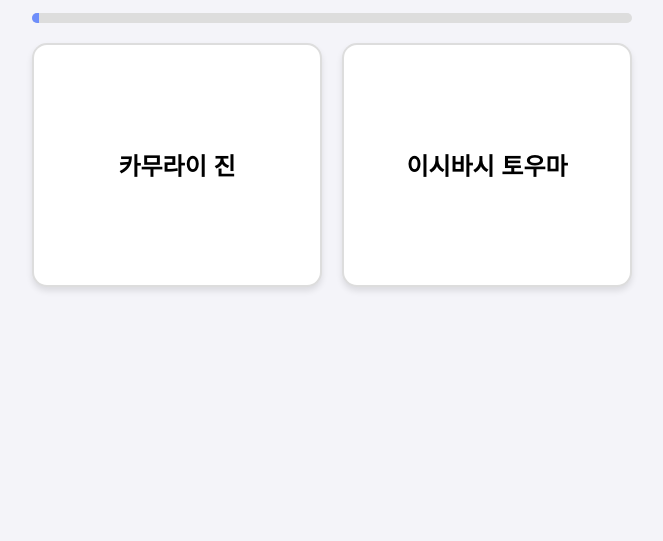
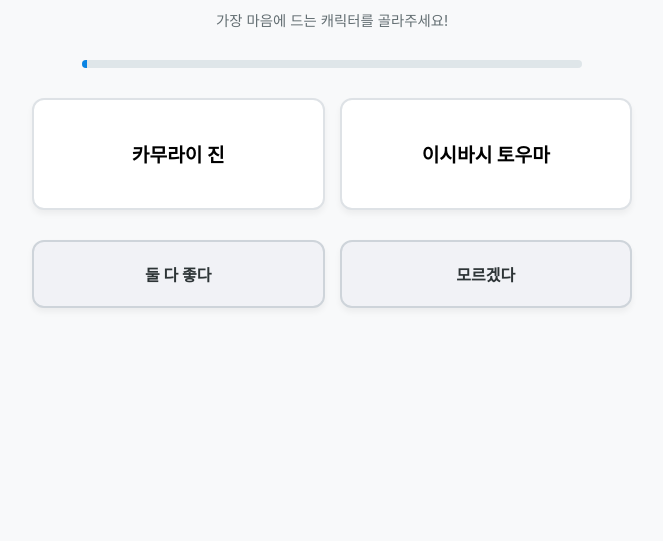
Before and after one commit to o3o-odedek/Tokyo-Debunker-sort, a plain HTML site: page index.html in a window 1280 px wide. Shown: the part 299-840 px from the top of the page, without its empty margins (308-971 px from the left). Before the commit the page ends 800 px from the top, so only its background shows below. Drawn offline with Linux system fonts and the light colour scheme.

Commit message:
Update index.html

```diff
--- a/index.html
+++ b/index.html
@@ -5,47 +5,63 @@
     <meta name="viewport" content="width=device-width, initial-scale=1.0">
     <title>도쿄 디벙커 캐릭터 소트</title>
     <style>
-        body { font-family: 'Pretendard', sans-serif; background-color: #f4f4f9; display: flex; flex-direction: column; align-items: center; justify-content: center; height: 100vh; margin: 0; }
-        h1 { color: #333; margin-bottom: 30px; }
-        .container { display: flex; gap: 20px; width: 90%; max-width: 600px; }
-        .button { flex: 1; height: 200px; background: white; border: 2px solid #ddd; border-radius: 15px; display: flex; align-items: center; justify-content: center; font-size: 1.5rem; font-weight: bold; cursor: pointer; transition: all 0.2s; box-shadow: 0 4px 6px rgba(0,0,0,0.1); padding: 20px; text-align: center; }
-        .button:hover { border-color: #6e8efb; transform: translateY(-5px); }
-        .progress-bar { width: 90%; max-width: 600px; height: 10px; background: #ddd; border-radius: 5px; margin-bottom: 20px; overflow: hidden; }
-        .progress { height: 100%; background: #6e8efb; width: 0%; transition: width 0.3s; }
-        #result { display: none; width: 90%; max-width: 400px; background: white; padding: 20px; border-radius: 15px; box-shadow: 0 4px 6px rgba(0,0,0,0.1); }
-        .result-item { padding: 10px; border-bottom: 1px solid #eee; display: flex; justify-content: space-between; }
+        body { font-family: 'Pretendard', -apple-system, sans-serif; background-color: #f8f9fa; display: flex; flex-direction: column; align-items: center; justify-content: center; min-height: 100vh; margin: 0; padding: 20px; }
+        h1 { color: #2d3436; margin-bottom: 10px; font-size: 1.5rem; }
+        .info { color: #636e72; margin-bottom: 30px; font-size: 0.9rem; }
+
+        .progress-container { width: 100%; max-width: 500px; background: #dfe6e9; height: 8px; border-radius: 4px; margin-bottom: 30px; overflow: hidden; }
+        .progress-bar { height: 100%; background: #0984e3; width: 0%; transition: width 0.3s; }
+
+        .sorter-grid { display: grid; grid-template-columns: 1fr 1fr; gap: 15px; width: 100%; max-width: 600px; }
+        .btn { background: white; border: 2px solid #dee2e6; border-radius: 12px; padding: 40px 20px; font-size: 1.2rem; font-weight: bold; cursor: pointer; transition: all 0.2s; display: flex; align-items: center; justify-content: center; text-align: center; box-shadow: 0 4px 6px rgba(0,0,0,0.05); }
+        .btn:hover { border-color: #0984e3; background: #f1f7ff; transform: translateY(-2px); }
+
+        .sub-btns { grid-column: span 2; display: grid; grid-template-columns: 1fr 1fr; gap: 15px; margin-top: 15px; }
+        .btn-sub { padding: 20px; font-size: 1rem; background: #f1f2f6; color: #2d3436; height: auto; border-color: #ced4da; }
+        .btn-sub:hover { background: #e2e4e9; border-color: #adb5bd; }
+
+        #result { display: none; width: 100%; max-width: 400px; background: white; padding: 30px; border-radius: 20px; box-shadow: 0 10px 20px rgba(0,0,0,0.1); }
+        .result-item { display: flex; justify-content: space-between; padding: 12px 0; border-bottom: 1px solid #f1f2f6; font-size: 1.1rem; }
+        .rank { font-weight: bold; color: #0984e3; width: 40px; }
+        .name { flex-grow: 1; margin-left: 10px; }
     </style>
 </head>
 <body>
 
     <h1>도쿄 디벙커 캐릭터 소트</h1>
+    <p class="info">가장 마음에 드는 캐릭터를 골라주세요!</p>
 
-    <div class="progress-bar"><div class="progress" id="progress"></div></div>
+    <div class="progress-container"><div class="progress-bar" id="progress"></div></div>
 
-    <div class="container" id="main-area">
-        <div class="button" id="left-btn" onclick="select('left')">왼쪽</div>
-        <div class="button" id="right-btn" onclick="select('right')">오른쪽</div>
+    <div class="sorter-grid" id="main-area">
+        <div class="btn" id="left-btn" onclick="select('left')">왼쪽</div>
+        <div class="btn" id="right-btn" onclick="select('right')">오른쪽</div>
+
+        <div class="sub-btns">
+            <div class="btn btn-sub" onclick="select('both')">둘 다 좋다</div>
+            <div class="btn btn-sub" onclick="select('skip')">모르겠다</div>
+        </div>
     </div>
 
     <div id="result">
-        <h2>소트 결과</h2>
+        <h2 style="text-align: center; margin-top: 0;">나의 캐릭터 순위</h2>
         <div id="result-list"></div>
-        <button onclick="location.reload()" style="margin-top:20px; width:100%; padding:10px; cursor:pointer;">다시 하기</button>
+        <button onclick="location.reload()" style="margin-top:25px; width:100%; padding:15px; border:none; background:#0984e3; color:white; border-radius:10px; font-weight:bold; cursor:pointer;">다시 하기</button>
     </div>
 
     <script>
-        // 캐릭터 리스트
+        // 1. 캐릭터 리스트
         const characters = ["카무라이 진", "이시바시 토우마", "루카스 에란트", "후지 카이토", "미도 아란", "하이조노 쇼헤이", "쿠로사기 레오", "카가미 스바루", "코토다마 젠지", "쿠사나기 하쿠", "이사미 유리", "키리사키 지로", "에드워드 하트", "라이카 콜트", "미즈키 루이", "사가라 하루", "시라나미 렌", "오토나시 토와", "호시바미 타이가", "신죠 리츠", "로미오 루치"];
 
         let list = characters.map(name => [name]);
         let mergedList = [];
+        let leftArr = [], rightArr = [];
         let leftIdx = 0, rightIdx = 0;
-        let leftArr = [], rightArr = [];
         let tempMerged = [];
         let totalSteps = 0, currentStep = 0;
 
         function init() {
-            // 대략적인 진행도 계산을 위한 총 단계 설정
+            // 대략적인 진행 단계 계산
             totalSteps = characters.length * Math.log2(characters.length);
             nextMerge();
         }
@@ -78,10 +94,10 @@
             leftIdx = 0;
             rightIdx = 0;
             tempMerged = [];
-            updateButtons();
+            updateUI();
         }
 
-        function updateButtons() {
+        function updateUI() {
             document.getElementById('left-btn').innerText = leftArr[leftIdx];
             document.getElementById('right-btn').innerText = rightArr[rightIdx];
 
@@ -94,14 +110,31 @@
             if (choice === 'left') {
                 tempMerged.push(leftArr[leftIdx]);
                 leftIdx++;
-            } else {
+            } else if (choice === 'right') {
                 tempMerged.push(rightArr[rightIdx]);
                 rightIdx++;
+            } else if (choice === 'both') {
+                // 둘 다 좋을 경우: 왼쪽을 먼저 넣고 오른쪽도 바로 넣음
+                tempMerged.push(leftArr[leftIdx]);
+                tempMerged.push(rightArr[rightIdx]);
+                leftIdx++;
+                rightIdx++;
+            } else if (choice === 'skip') {
+                // 모르겠다: 랜덤하게 하나를 선택한 것으로 간주하여 진행
+                if (Math.random() > 0.5) {
+                    tempMerged.push(leftArr[leftIdx]);
+                    leftIdx++;
+                } else {
+                    tempMerged.push(rightArr[rightIdx]);
+                    rightIdx++;
+                }
             }
 
+            // 한쪽 배열이 끝났는지 확인
             if (leftIdx < leftArr.length && rightIdx < rightArr.length) {
-                updateButtons();
+                updateUI();
             } else {
+                // 남은 요소들 합치기
                 tempMerged = tempMerged.concat(leftArr.slice(leftIdx)).concat(rightArr.slice(rightIdx));
                 list.push(tempMerged);
                 mergedList.shift();
@@ -111,13 +144,18 @@
 
         function showResult(finalList) {
             document.getElementById('main-area').style.display = 'none';
-            document.getElementById('progress').style.width = "100%";
+            document.getElementById('progress').parentNode.style.display = 'none';
+            document.querySelector('.info').style.display = 'none';
             const resultDiv = document.getElementById('result');
             const resultList = document.getElementById('result-list');
             resultDiv.style.display = 'block';
 
             finalList.forEach((name, index) => {
-                resultList.innerHTML += `<div class="result-item"><span>${index + 1}위</span> <span>${name}</span></div>`;
+                resultList.innerHTML += `
+                    <div class="result-item">
+                        <span class="rank">${index + 1}</span>
+                        <span class="name">${name}</span>
+                    </div>`;
             });
         }
 
```
